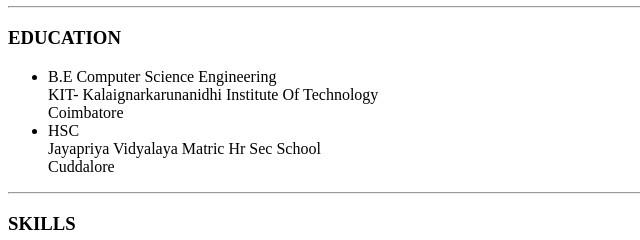
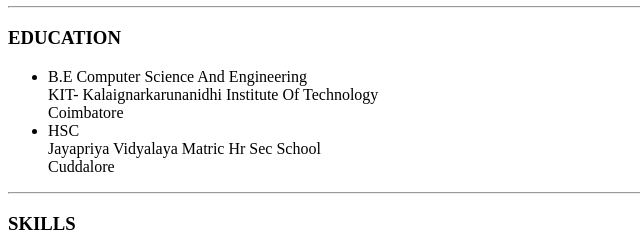
Before and after one commit to suganya58/html-resume, a plain HTML site: page index.html in a window 1280 px wide. Shown: the part 490-730 px from the top of the page, 0-640 px from the left. Drawn offline with Linux system fonts and the light colour scheme.

Commit message:
Update index.html

```diff
--- a/index.html
+++ b/index.html
@@ -21,7 +21,7 @@ As a graduate, I'll be seeking jobs that will help me develop my passion. <br>
 <hr>
 <h3>EDUCATION</h3>
 <ul>
-    <li>B.E Computer Science Engineering <br>
+    <li>B.E Computer Science And Engineering <br>
         KIT- Kalaignarkarunanidhi Institute Of Technology <br>
         Coimbatore
     </li>
```
